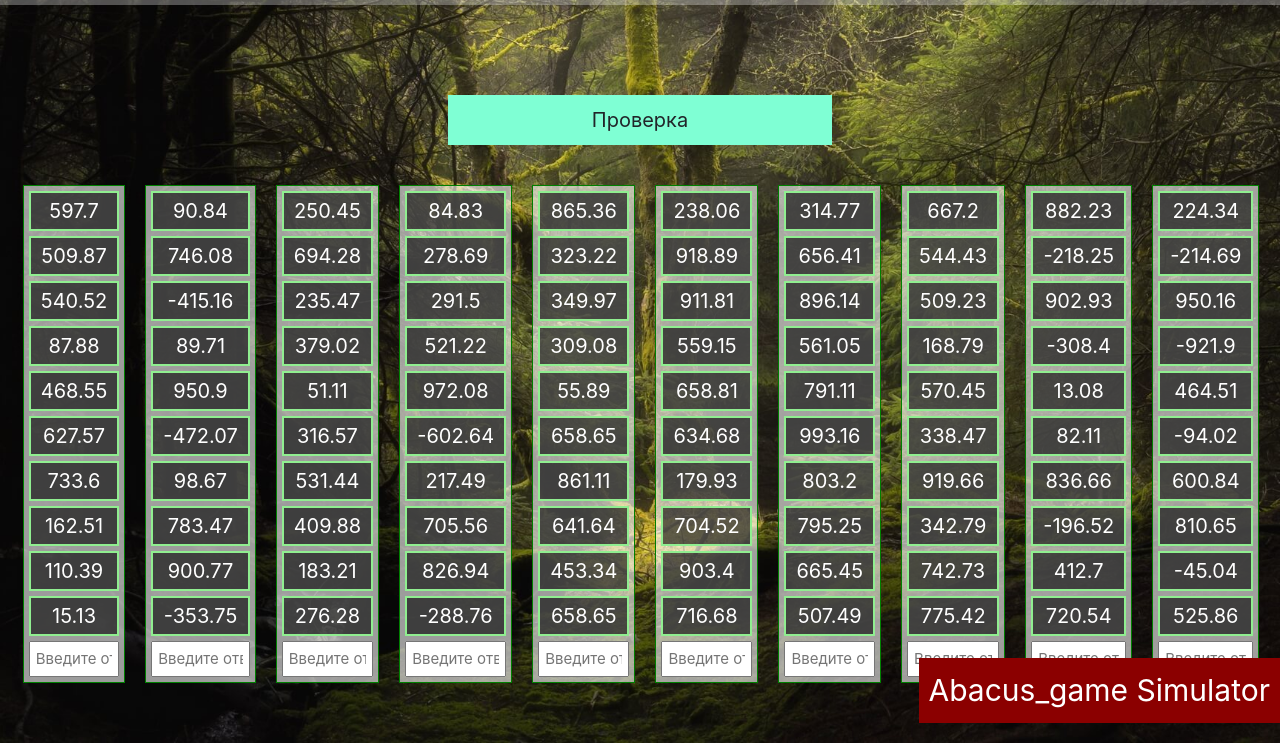
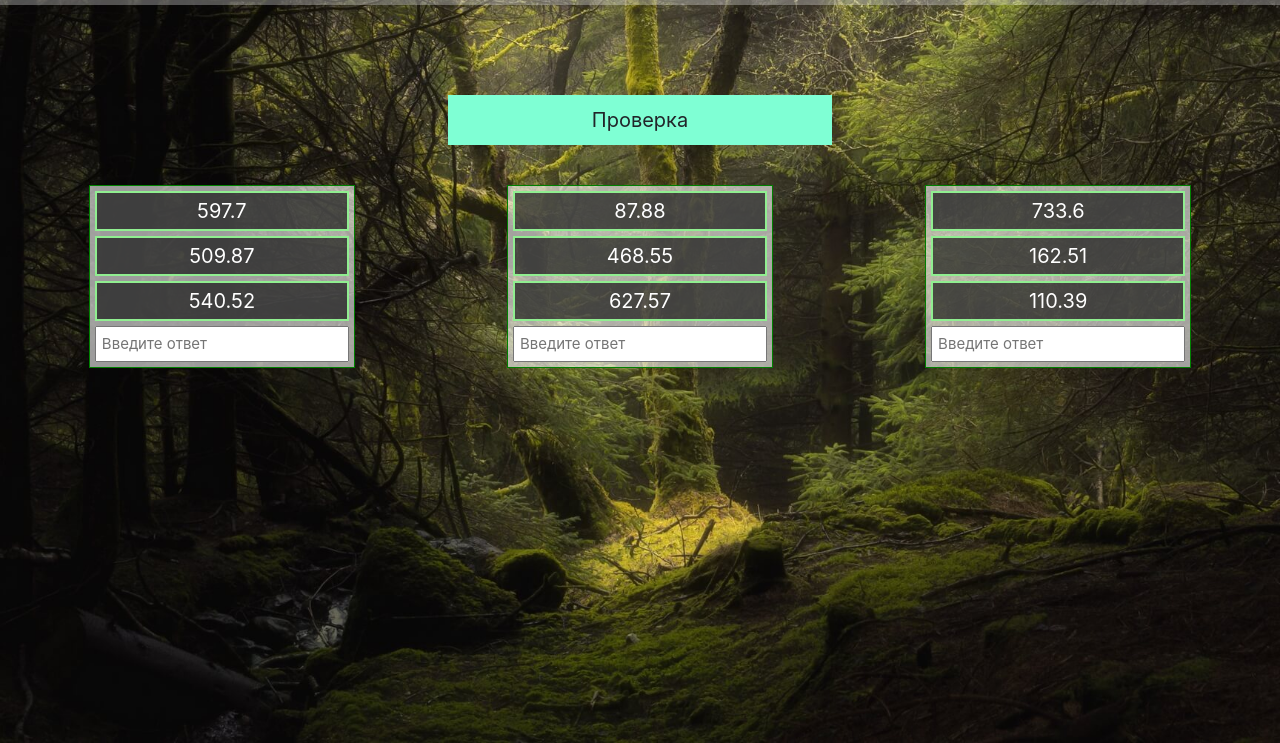
Before and after one commit to tryguba/game_Abacus, a plain HTML site: page levels/level_10.html in a window 1280 px wide. Shown: the part 57-800 px from the top of the page. Drawn offline with nearby package versions, Linux system fonts and the light colour scheme.

Commit message:
commit button abacus game in all html files

```diff
--- a/levels/level_10.html
+++ b/levels/level_10.html
@@ -54,7 +54,7 @@
 <div id="app_abacus"></div>
 
 
-<a href="../simulator.html" class="simulator">Abacus_game Simulator</a>
+<!--<a href="../simulator.html" class="simulator">Abacus_game Simulator</a>-->
 <script src="https://code.jquery.com/jquery-3.3.1.slim.min.js"></script>
 <script src="https://stackpath.bootstrapcdn.com/bootstrap/4.1.3/js/bootstrap.min.js"></script>
 <script src="../js/Abacus.js"></script>
@@ -62,7 +62,7 @@
     let level_10 = new Abacus(10, 999);
     //  M = количество столбцов, т.е. уравнений
     //  N = количество рядов
-    let Arr = level_10.getAbacusSimpleDouble(M = 10, N = 10);
+    let Arr = level_10.getAbacusSimpleDouble(M = 3, N = 3);
     level_10.createTable(Arr.countsArr);
 </script>
 </body>
```
Also changed, not shown: index.html (+1 -1 lines), levels/level_2.html (+1 -1 lines), levels/level_3.html (+1 -1 lines), levels/level_4.html (+1 -1 lines), levels/level_5.html (+1 -1 lines), levels/level_6.html (+1 -1 lines), levels/level_7.html (+1 -1 lines), levels/level_8.html (+1 -1 lines), levels/level_9.html (+1 -1 lines), steps/step_3.html (+1 -1 lines), steps/step_4.html (+1 -1 lines), steps/step_5_6.html (+1 -1 lines), steps/step_7_8.html (+1 -1 lines), steps/step_9.html (+1 -1 lines), 1 more files.
